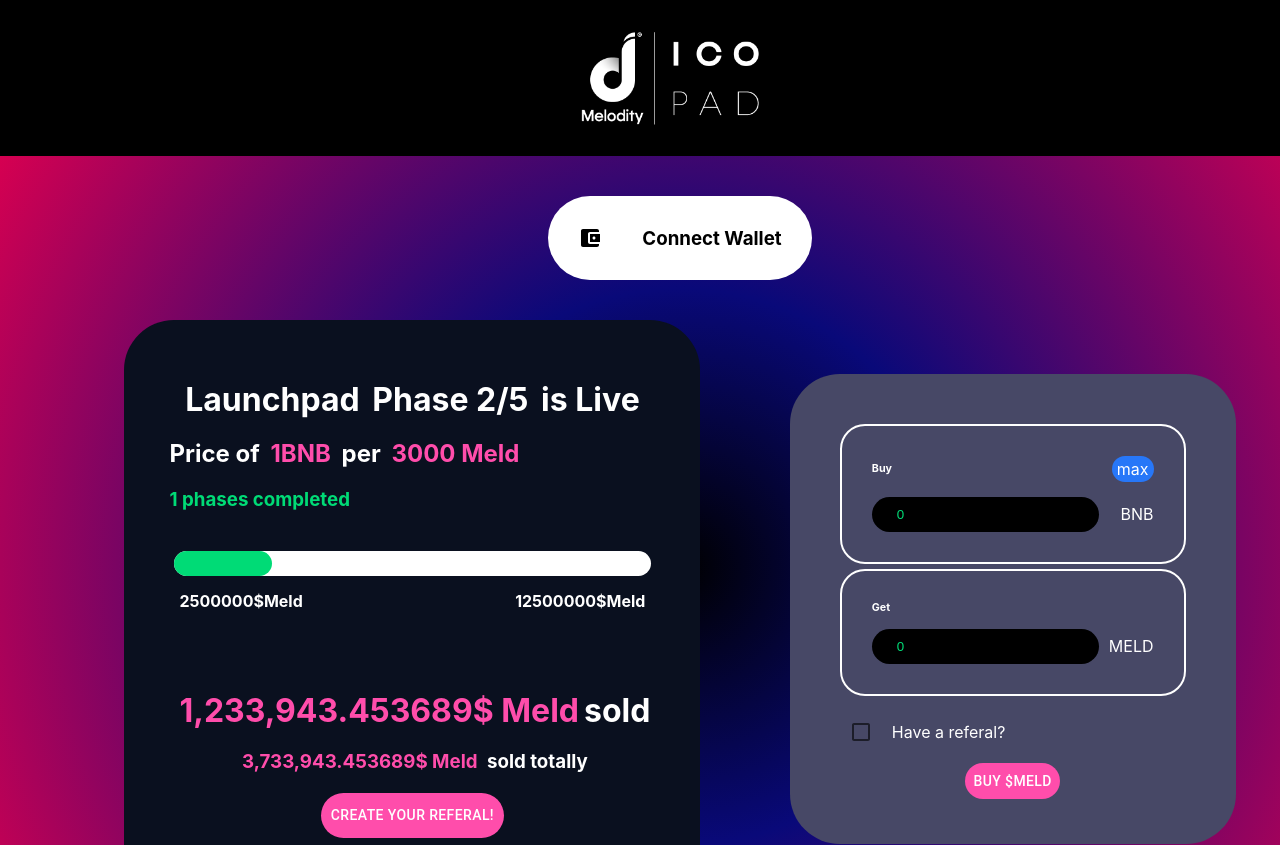
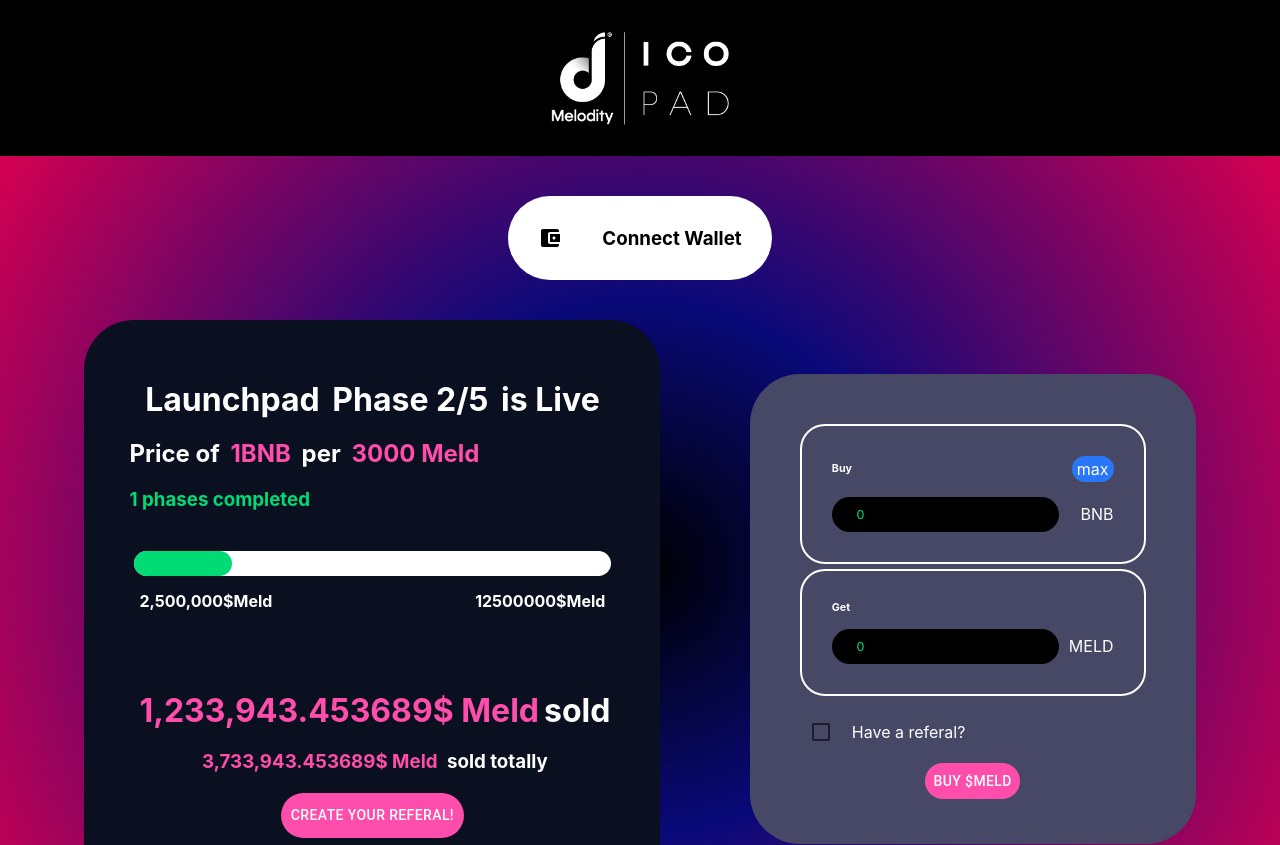
Before and after one commit to hostem17-git/ico, a React (Create React App) app: page / in a window 1280 px wide. Shown: the top 845 px of the page. Built offline with nearby package versions, Linux system fonts and the light colour scheme.

Commit message:
Fixed alingment for smaller screen

```diff
--- a/src/App.css
+++ b/src/App.css
@@ -3,3 +3,7 @@
   overflow-x: hidden;
   /* border: 1px solid black; */
 }
+
+body {
+  width: 100vw;
+}
--- a/src/components/Footer.js
+++ b/src/components/Footer.js
@@ -71,5 +71,5 @@
     display:flex;
     flex-wrap: wrap;
     justify-content:center;
-    padding:50px;
+    padding:50px 0;
 `;
--- a/src/components/Header.js
+++ b/src/components/Header.js
@@ -17,7 +17,7 @@
     width:100%;
     display:flex;
     justify-content:center;
-    padding:30px;
+    padding:30px 0;
     >img{
         object-fit:contain;
         height:12vh;
--- a/src/components/Main.js
+++ b/src/components/Main.js
@@ -40,7 +40,7 @@
                         </SliderContainer>
 
                         <ProgressRange>
-                            <h4>{current}$Meld</h4>
+                            <h4>{`${parseFloat(current).toLocaleString("en")}`}$Meld</h4>
                             <h4>{target}$Meld</h4>
                         </ProgressRange>
                     </ProgressBarContainer>
@@ -100,12 +100,12 @@
 export default Main
 
 const MainContainer = styled.div`
-    width:100%;
+    width:100%;;
     background: rgb(0,0,0);
     background: radial-gradient(circle, rgba(0,0,0,1) 0%, rgba(9,9,121,1) 35%, rgba(214,0,81,1) 100%);
     display:flex;
     flex-direction:column;
-    padding:40px;
+    padding:40px 0;
     align-items:center;
     *{
         /* \\ TODO:  correct this*/
```
